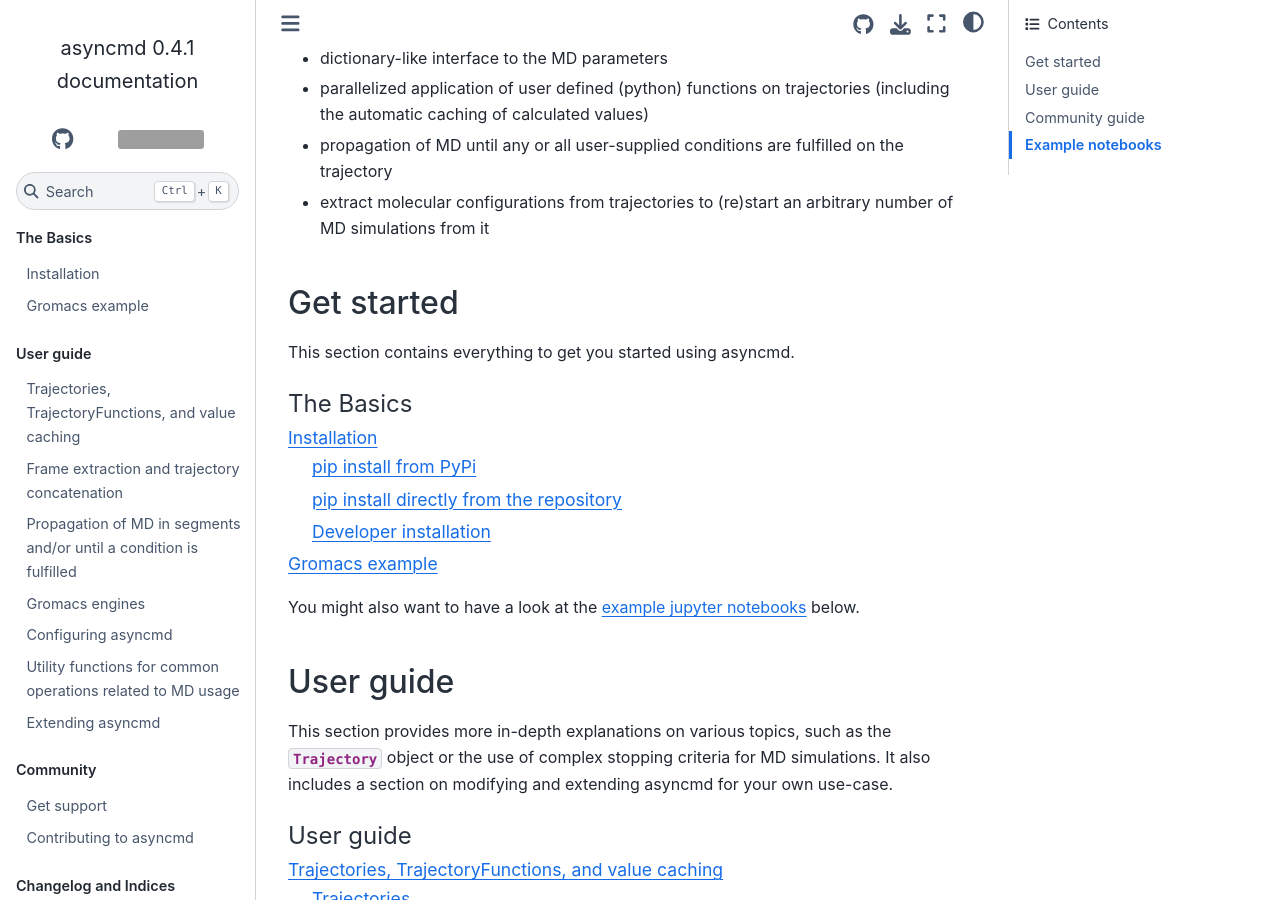
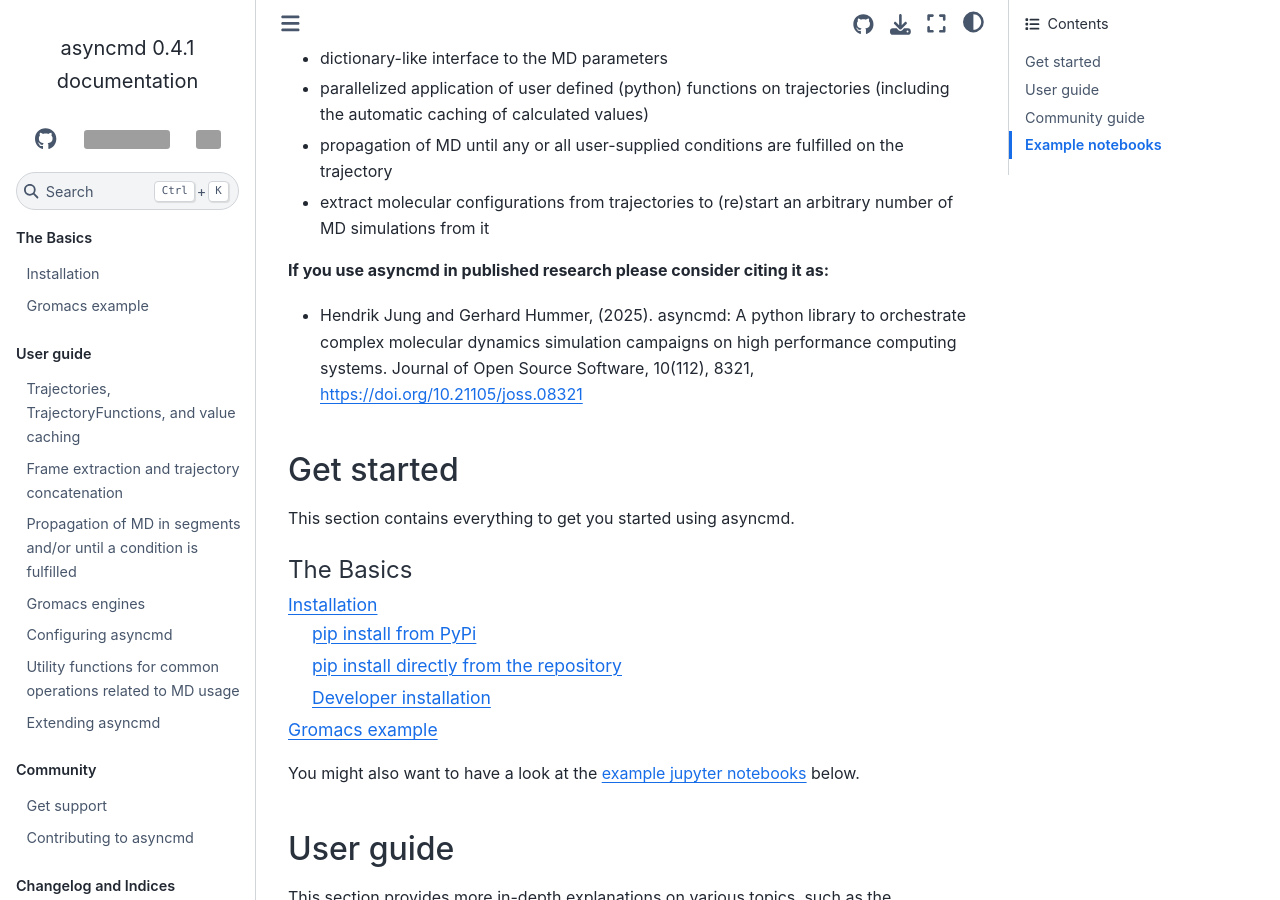
Before and after one commit to bio-phys/asyncmd, a Sphinx documentation site: the page built from docs/source/index.md, in a window 1280 px wide and 900 px high, scrolled down 342 px. Built offline with Sphinx 7.4.7 and the Sphinx Book theme 1.1.4, drawn with Linux system fonts in a browser that asks for light colours; pages that are not in the unit, such as notebooks, are missing from menus; grey boxes are pictures that could not be loaded.

```diff
--- a/docs/source/conf.py
+++ b/docs/source/conf.py
@@ -82,7 +82,15 @@ html_theme_options = {
         {
             "name": "PyPI",
             "url": "https://pypi.org/project/asyncmd/",
-            "icon": "https://img.shields.io/pypi/dm/asyncmd",
+            # download stats are broken? (August 2025)
+            #"icon": "https://img.shields.io/pypi/dm/asyncmd",
+            "icon": "https://img.shields.io/pypi/v/asyncmd",
+            "type": "url",
+        },
+        {
+            "name": "JOSS",
+            "url": "https://doi.org/10.21105/joss.08321",
+            "icon": "https://joss.theoj.org/papers/10.21105/joss.08321/status.svg",
             "type": "url",
         },
     ],
--- a/docs/source/index.md
+++ b/docs/source/index.md
@@ -10,6 +10,10 @@ asyncmd enables users to construct complex molecular dynamics (MD) workflows or
 - parallelized application of user defined (python) functions on trajectories (including the automatic caching of calculated values)
 - propagation of MD until any or all user-supplied conditions are fulfilled on the trajectory
 - extract molecular configurations from trajectories to (re)start an arbitrary number of MD simulations from it
+
+**If you use asyncmd in published research please consider citing it as:**
+
+- Hendrik Jung and Gerhard Hummer, (2025). asyncmd: A python library to orchestrate complex molecular dynamics simulation campaigns on high performance computing systems. Journal of Open Source Software, 10(112), 8321, <https://doi.org/10.21105/joss.08321>
 
 ## Get started
 
```
Also changed, not shown: CHANGELOG.md (+4 -0 lines), README.md (+4 -1 lines), docs/source/guide/extending_asyncmd.md (line endings or trailing spaces), 1 other file.
